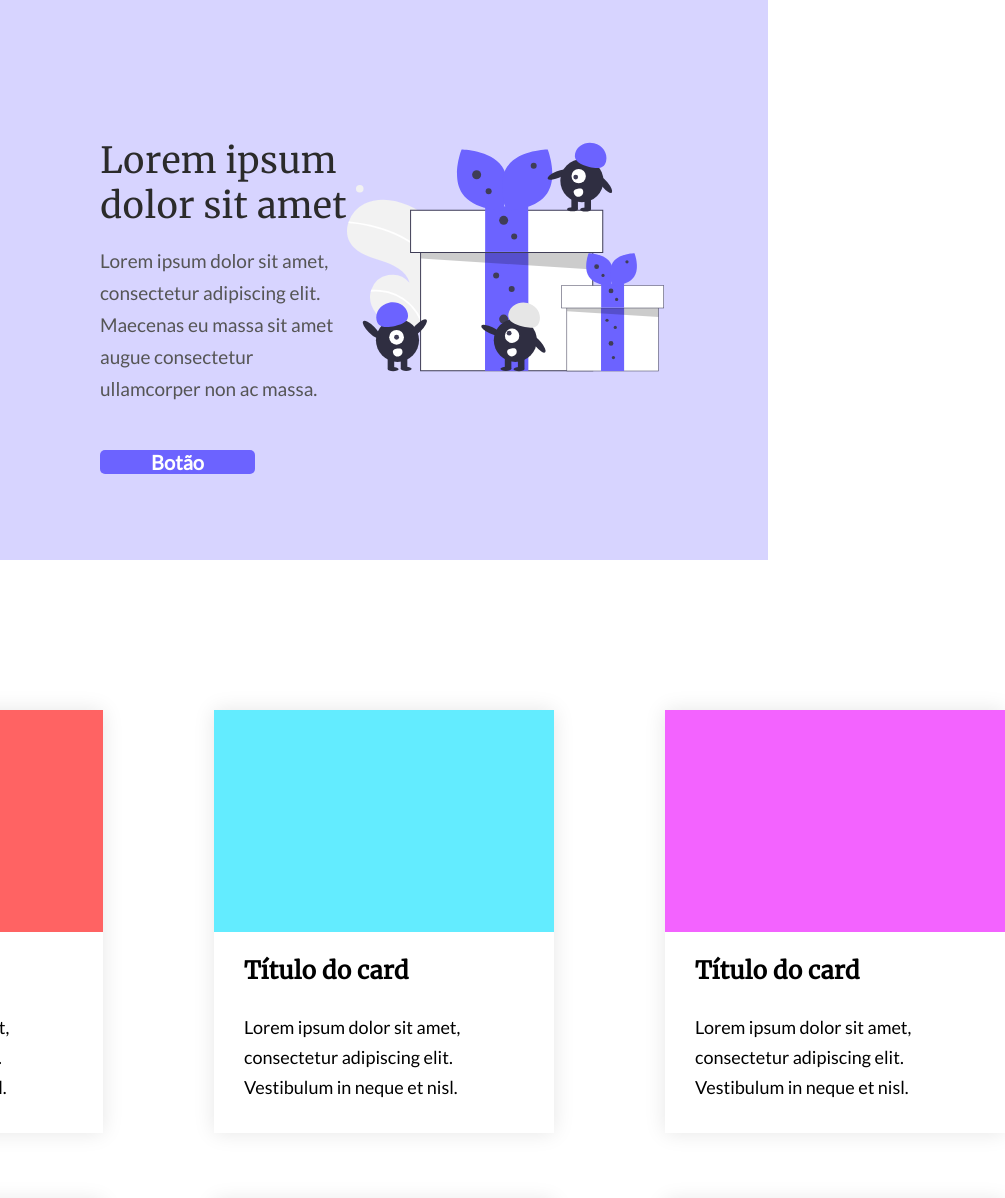
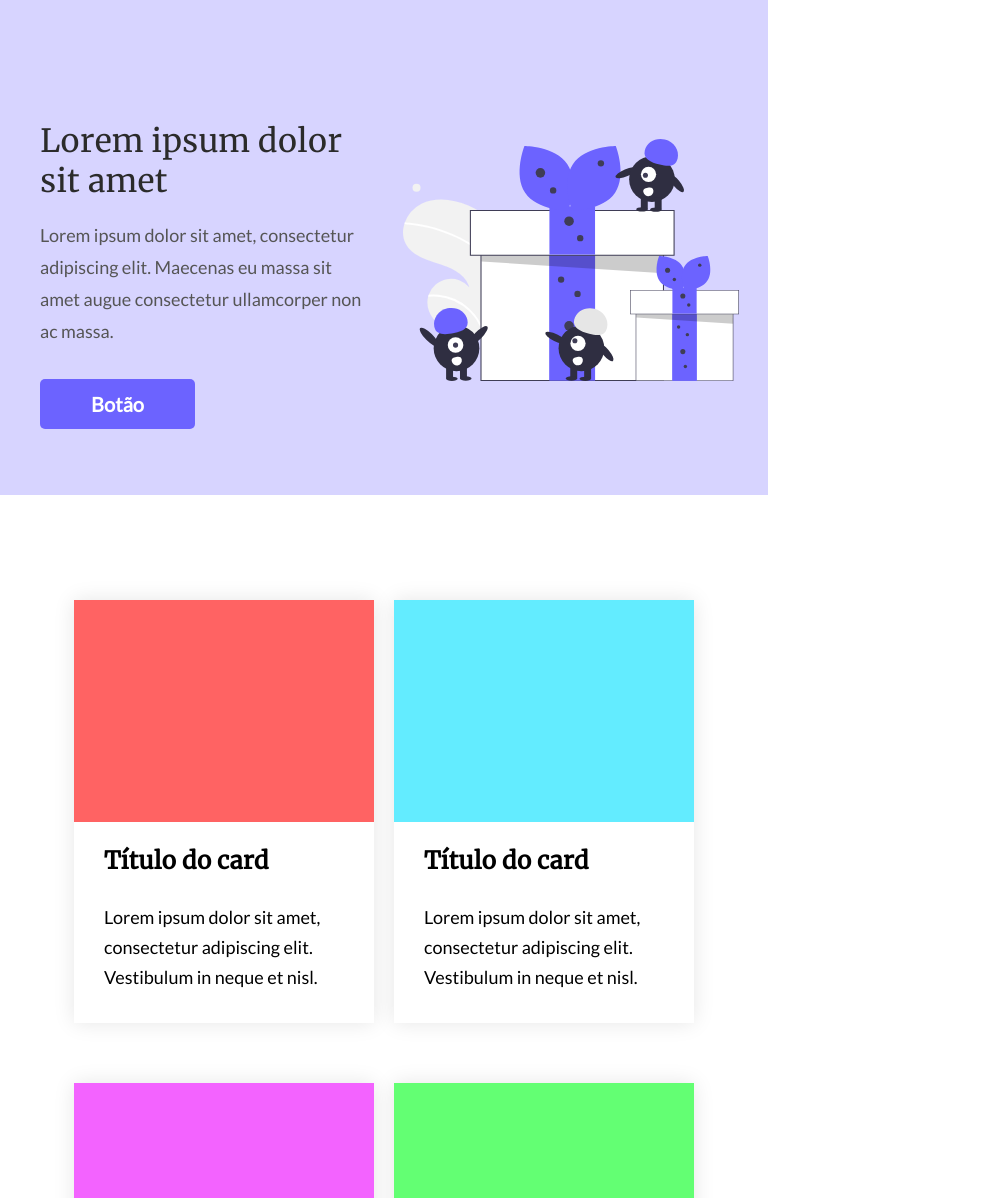
Before and after one commit to NataliaFrancisca/Codelandia-Desafio-3, a plain HTML site: page index.html in a window 768 px wide. Shown: the top 1198 px of the page, 1005 px wide, since content can reach past the window. Drawn offline with Linux system fonts and the light colour scheme.

Commit message:
implementando responsividade ao projeto

```diff
--- a/assets/style.css
+++ b/assets/style.css
@@ -154,8 +154,8 @@ header .container-header{
 /* CONTAINER CARDS */
 
 .container-cards{
-  width: 1242px;
-  height: 914px;
+  width: 124.2rem;
+  height: 91.4rem;
 
   align-self: center;
 
@@ -168,8 +168,8 @@ header .container-header{
 /* CARD */
 
 .card{
-  width: 340px;
-  height: 423px;
+  width: 34rem;
+  height: 42.3rem;
   background-color: var(--white);
 
   margin-right: 111px;
@@ -202,8 +202,8 @@ header .container-header{
 }
 
 .card-color{
-  width: 340px;
-  height: 222px;
+  width: 34rem;
+  height: 22.2rem;
 }
 
 .red{
@@ -257,7 +257,7 @@ header .container-header{
 
 .container-contact form input, textarea{
   padding-left: 21px;
-  font-size: 18px;
+  font-size: 1.8rem;
   font-family: 'Lato-Regular';
   color: rgba(110, 114, 117, 0,74);
   border-radius: 6px;
@@ -270,14 +270,128 @@ header .container-header{
 }
 
 .container-contact form textarea{
-  height: 165px;
+  height: 16.5rem;
   padding-top: 21px;
   resize: none;
   word-break: break-word;
 }
 
 .container-contact form button{
-  width: 471px;
-  height: 50px;
+  width: 47.1rem;
+  height: 5rem;
   margin-top: 30px;
 }
+
+
+/* MEDIAS QUERIES */
+@media only screen and (min-width: 320px) and (max-width: 900px)  {
+
+  body, header, header .container-header,
+  .container-text-header, .container-image-header,
+  .container-contact{
+    width: 100%;
+  }
+
+  header{
+    height: 800px;
+  }
+
+  header .container-header{
+    margin: 0px;
+    height: 100%;
+    flex-direction: column;
+  }
+
+  .container-text-header{
+    width: 100%;
+    margin-top: 55px;
+    padding: 0px 20px;
+    height: auto;
+  }
+
+  .container-text-header h2{
+    font-size: 3.2rem;
+  }
+
+  .container-text-header span{
+    font-size: 1.8rem;
+  }
+
+  .container-text-header button{
+    margin-top: 3.2rem;
+  }
+
+  .container-image-header{
+    display: flex;
+    justify-content: center;
+    margin-top: 11.4rem;
+    margin-bottom: 8.87rem;
+  }
+
+  .container-image-header img{
+    width: 95%;
+    height: 25.183rem;
+  }
+
+  .container-cards{
+    height: auto;
+    width: auto;
+    grid-template-columns: 1fr;
+    margin: 7.5rem 0rem;
+  }
+
+  .card{
+    width: 30rem;
+    margin: 3rem 1rem;
+  }
+
+  .card-color{
+    width: 30rem;
+  }
+
+  .container-contact{
+    height: 70rem;
+  }
+
+  .container-contact form input, textarea{
+    width: 80%;
+  }
+
+  .container-contact form button{
+    width: 80%;
+  }
+
+}
+
+@media screen and (min-width: 550px) and (max-width: 900px) {
+
+  header{
+    height: auto;
+  }
+
+  header .container-header{
+      flex-direction: row;
+      padding: 2rem;
+  }
+
+  .container-text-header{
+     display: flex;
+     align-self: center;
+     justify-content: center;
+  }
+
+   .container-cards{
+    grid-template-columns: repeat(2,1fr);
+  }
+
+  .container-image-header{
+    display: flex;
+    margin-top: 11.4rem;
+    margin-bottom: 8.87rem;
+  }
+
+  .container-image-header img{
+    width: 95%;
+    height: 25.183rem;
+  }
+}
--- a/index.html
+++ b/index.html
@@ -79,10 +79,10 @@
 
 		<form action="">
 			<legend>Entre em contato</legend>
-			<input type="text" name="" placeholder="Name">
-			<input type="email" name="" placeholder="E-mail">
-			<input type="tel" name="" placeholder="Telefone">
-			<textarea name="" placeholder="Mensagem..."></textarea>
+			<input type="text" name="name" placeholder="Name">
+			<input type="email" name="email" placeholder="E-mail">
+			<input type="tel" name="number-cellphone" placeholder="Telefone">
+			<textarea name="message" placeholder="Mensagem..."></textarea>
 
 			<button type="">Enviar mensagem</button>
 		</form>
```
